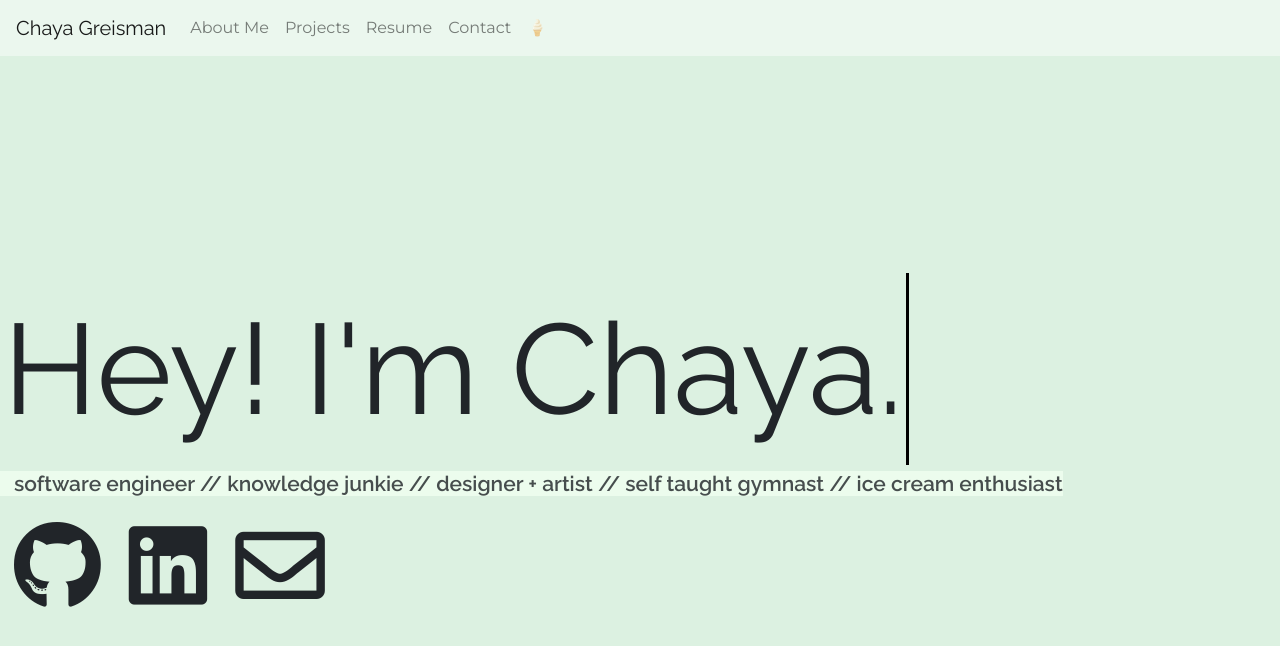
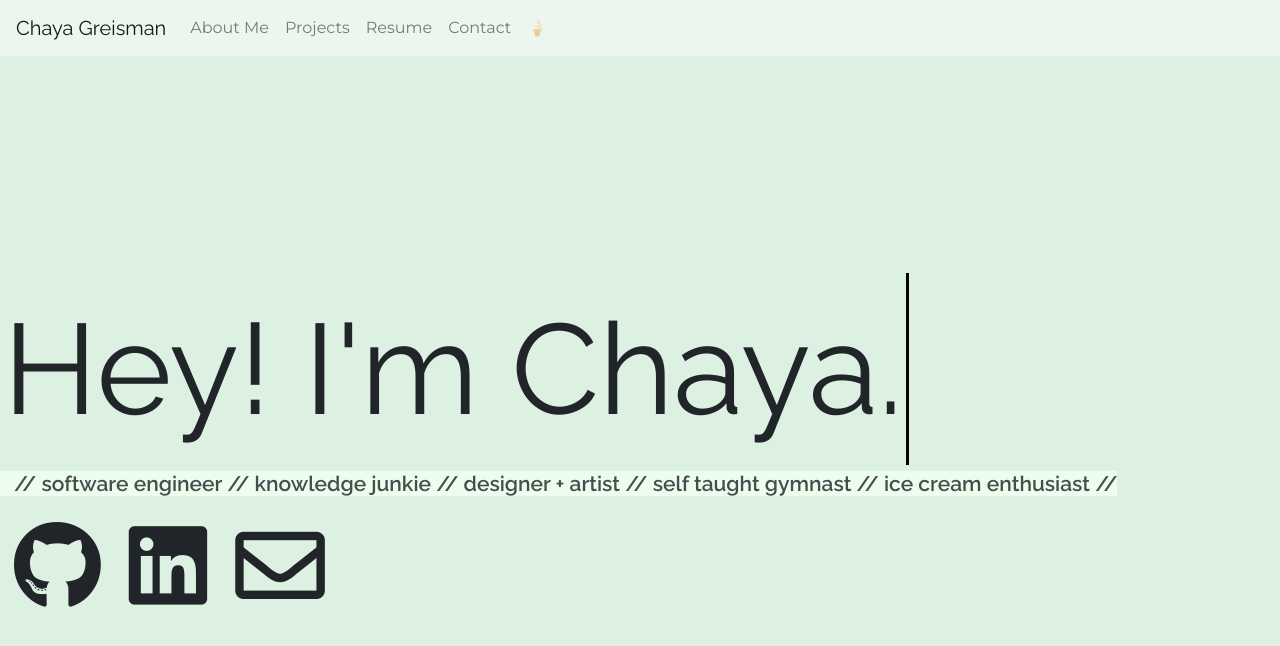
Before and after one commit to ChayaGreisman/personal-site, a React (Create React App) app: page / in a window 1280 px wide. Shown: the top 646 px of the page. Built offline with nearby package versions, Linux system fonts and the light colour scheme.

Commit message:
small // edit

```diff
--- a/src/App.css
+++ b/src/App.css
@@ -265,7 +265,7 @@ width: 100%;
 }
 
 h3.appearing-text::before {
-  content: 'software engineer // knowledge junkie // designer + artist // self taught gymnast // ice cream enthusiast';
+  content: ' // software engineer // knowledge junkie // designer + artist // self taught gymnast // ice cream enthusiast // ';
   font-family: 'Raleway';
   font-weight: 600;
   background-color: honeydew;
```
Also changed, not shown: public/me.jpg (added).
